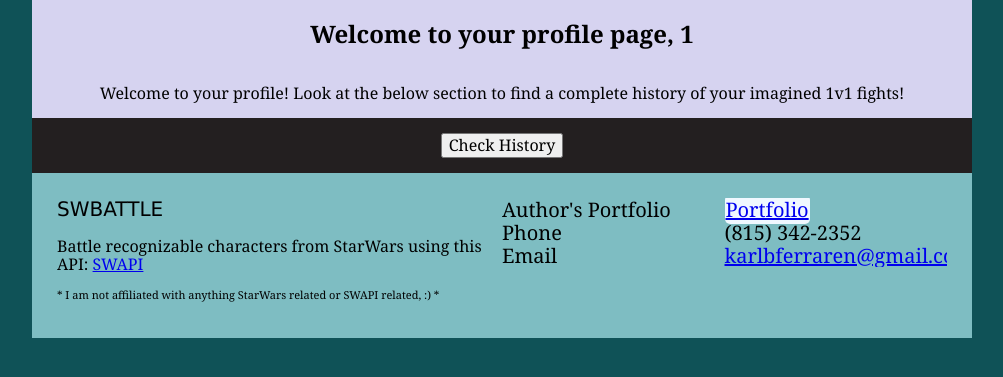
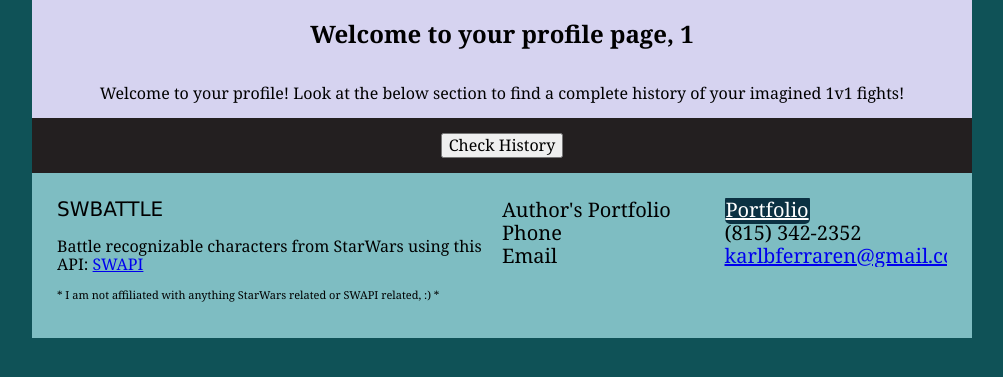
Before and after one commit to karlbfer/StarWarsBattle, a PHP site: page /profile.php in a window 1280 px wide. Shown: the part 46-423 px from the top of the page, without its empty margins (138-1141 px from the left). Run offline with PHP 8.4, Linux system fonts and the light colour scheme; the visitor is signed in with stand-in values (Sample User, id 1); a stand-in replaces the project's code that opens the database connection.

Commit message:
practically finalized

```diff
--- a/css/style.css
+++ b/css/style.css
@@ -239,8 +239,9 @@ li a:hover, li button:hover {
 }
 
 .button {
-  background-color: aliceblue;
+  background-color: #0B3142;
   border-radius: 5px;
+  color: white;
   padding: 1px;
 }
 .leftFoot {
@@ -321,6 +322,7 @@ td {
   display: flex;
   flex-direction: column;
   align-items: center;
+  justify-content: space-around;
   background-color: #231f20;
   padding: 15px;
 }
```
